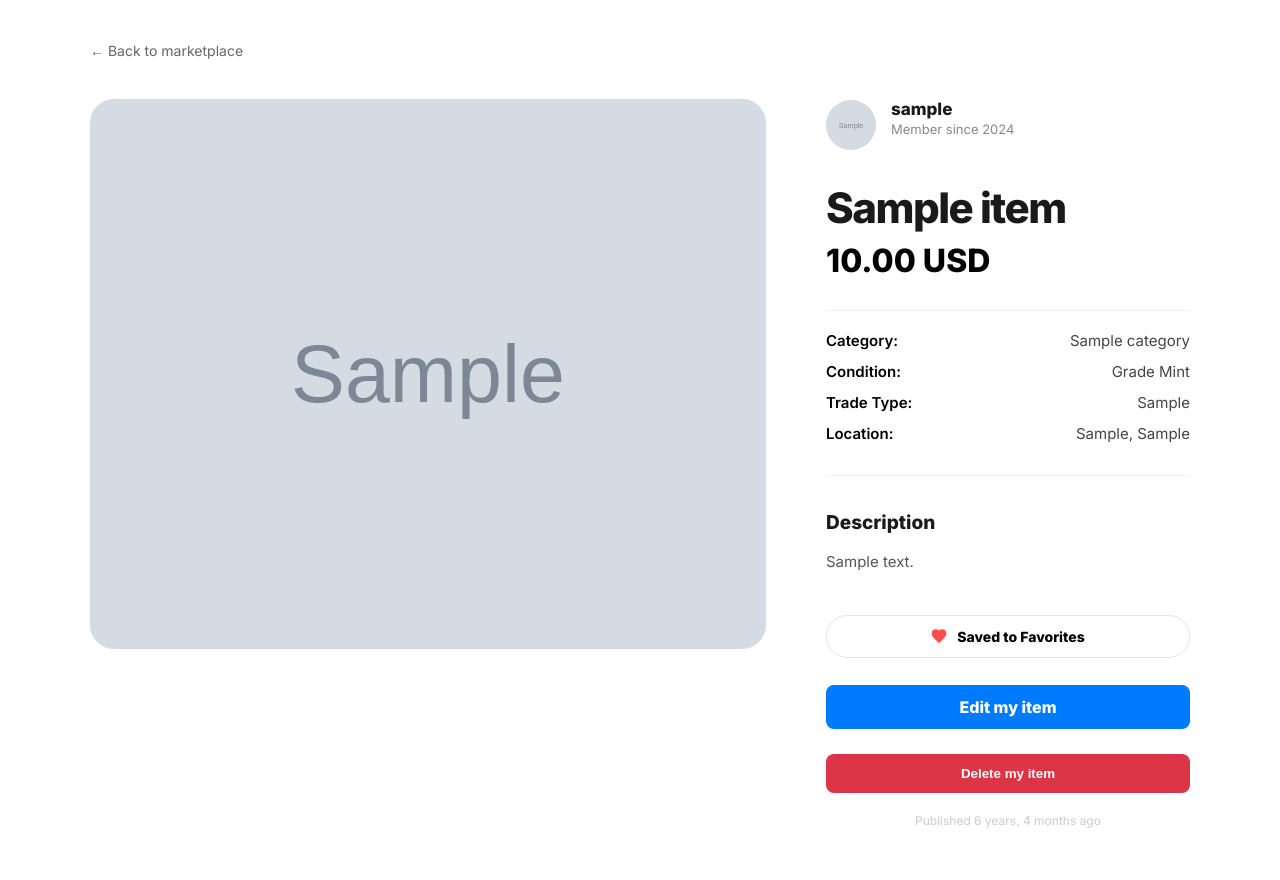
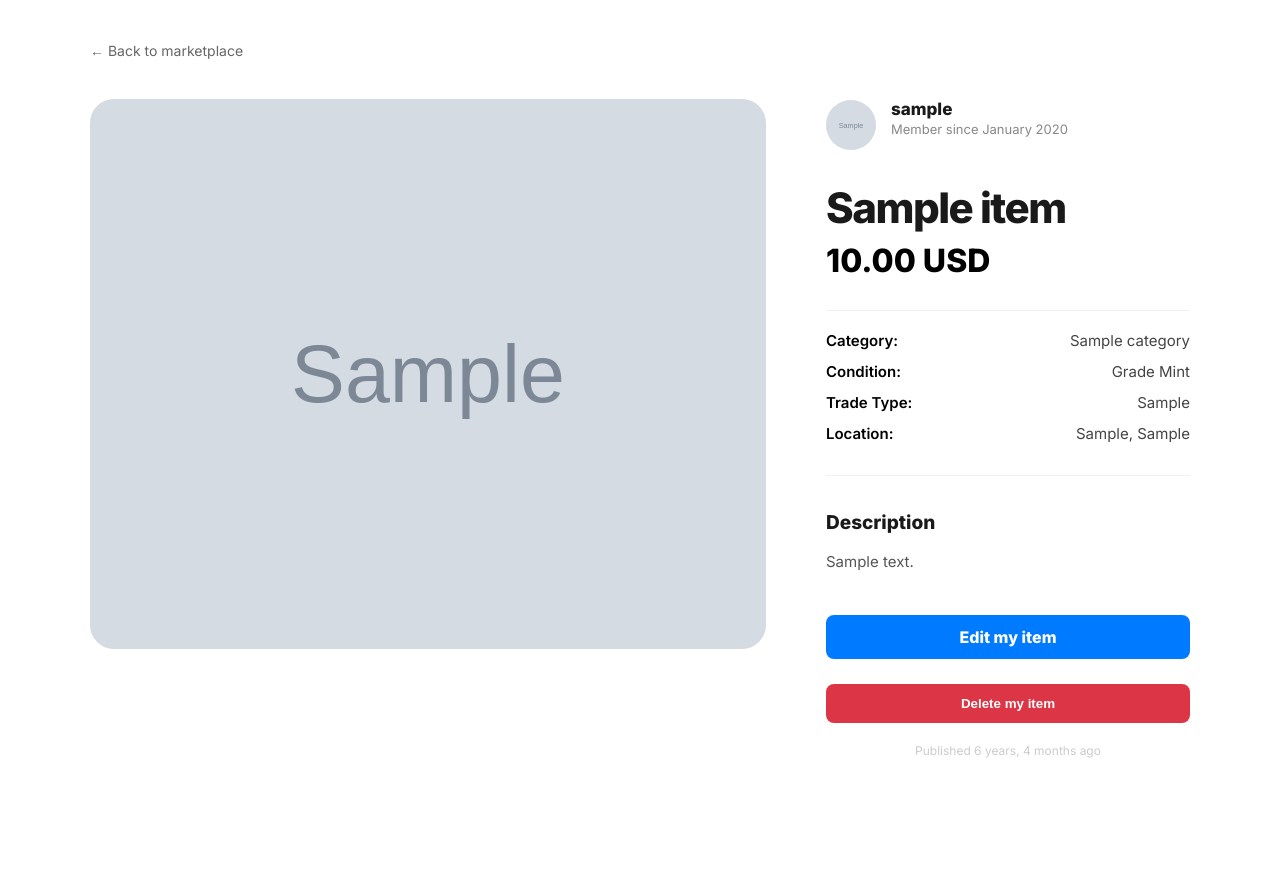
Before and after one commit to marinlemonnier/ReSail, a Django app: page /item/1/ in a window 1280 px wide. Shown: the part 76-956 px from the top of the page. After the commit the page ends 834 px from the top, so only its background shows below. Run offline with Django 5.2, Linux system fonts and the light colour scheme; a user stored in the database is signed in; tables that the repository leaves empty hold one stand-in row (values such as "Sample post"); grey boxes marked "Sample" are stand-in pictures.

Commit message:
changement sur le item_detail.html du "member since..." en quelque chose de réel plutot que le "member since 2024" qui etait pour n'importe quel état

```diff
--- a/Core/templates/item_detail.html
+++ b/Core/templates/item_detail.html
@@ -39,7 +39,8 @@
                 {% endif %}
                 <div class="profile-meta">
                     <p class="profile-username">{{ item.user.username }}</p>
-                    <p class="profile-joined">Member since 2024</p> </div>
+                    <p class="profile-joined">Member since {{ item.user.date_joined|date:"F Y" }}</p>
+                </div>
             </div>
 
             <h1 class="product-title">{{ item.title }}</h1>
@@ -58,20 +59,6 @@
             </div>
 
             <div class="action-buttons">
-                {% if user.is_authenticated %}
-                    <div style="margin-bottom: 12px; width: 100%;">
-                        <a href="{% url 'toggle_favorite' item.id %}" style="display: inline-flex; align-items: center; justify-content: center; gap: 10px; width: 100%; padding: 12px; border: 1.5px solid #E5E5E5; border-radius: 50px; text-decoration: none; color: #000000; font-weight: 700; font-size: 14px; background-color: #ffffff; transition: all 0.2s ease; box-sizing: border-box;" onmouseover="this.style.borderColor='#000000'; this.style.backgroundColor='#f5f5f5';" onmouseout="this.style.borderColor='#E5E5E5'; this.style.backgroundColor='#ffffff';">
-                            {% if is_favorite %}
-                                <svg width="16" height="16" viewBox="0 0 24 24" fill="#ff4d4d" stroke="#ff4d4d" stroke-width="2"><path d="M12 21.35l-1.45-1.32C5.4 15.36 2 12.28 2 8.5 2 5.42 4.42 3 7.5 3c1.74 0 3.41.81 4.5 2.09C13.09 3.81 14.76 3 16.5 3 19.58 3 22 5.42 22 8.5c0 3.78-3.4 6.86-8.55 11.54L12 21.35z"/></svg>
-                                <span>Saved to Favorites</span>
-                            {% else %}
-                                <svg width="16" height="16" viewBox="0 0 24 24" fill="none" stroke="#000000" stroke-width="2"><path d="M12 21.35l-1.45-1.32C5.4 15.36 2 12.28 2 8.5 2 5.42 4.42 3 7.5 3c1.74 0 3.41.81 4.5 2.09C13.09 3.81 14.76 3 16.5 3 19.58 3 22 5.42 22 8.5c0 3.78-3.4 6.86-8.55 11.54L12 21.35z"/></svg>
-                                <span>Save to Favorites</span>
-                            {% endif %}
-                        </a>
-                    </div>
-                {% endif %}
-
                 {% if request.user == item.user %}
                     <a href="{% url 'edit_item' item.id %}" class="btn-edit" style="display: block; text-align: center; width: 100%; background-color: #007bff; color: white; padding: 12px; border: none; border-radius: 8px; cursor: pointer; font-weight: bold; text-decoration: none; margin-bottom: 10px; box-sizing: border-box;">
                         Edit my item
@@ -92,20 +79,4 @@
         </div>
     </div>
 </div>
-<script>
-    document.addEventListener("DOMContentLoaded", function() {
-        const mainImage = document.querySelector(".main-item-img");
-        const thumbnails = document.querySelectorAll(".thumbnail");
-
-        thumbnails.forEach(thumb => {
-            thumb.addEventListener("click", function() {
-                mainImage.src = this.src;
-
-                // Optionnel : effet visuel de sélection
-                thumbnails.forEach(t => t.style.opacity = "0.6");
-                this.style.opacity = "1";
-            });
-        });
-    });
-</script>
 {% endblock %}
```
